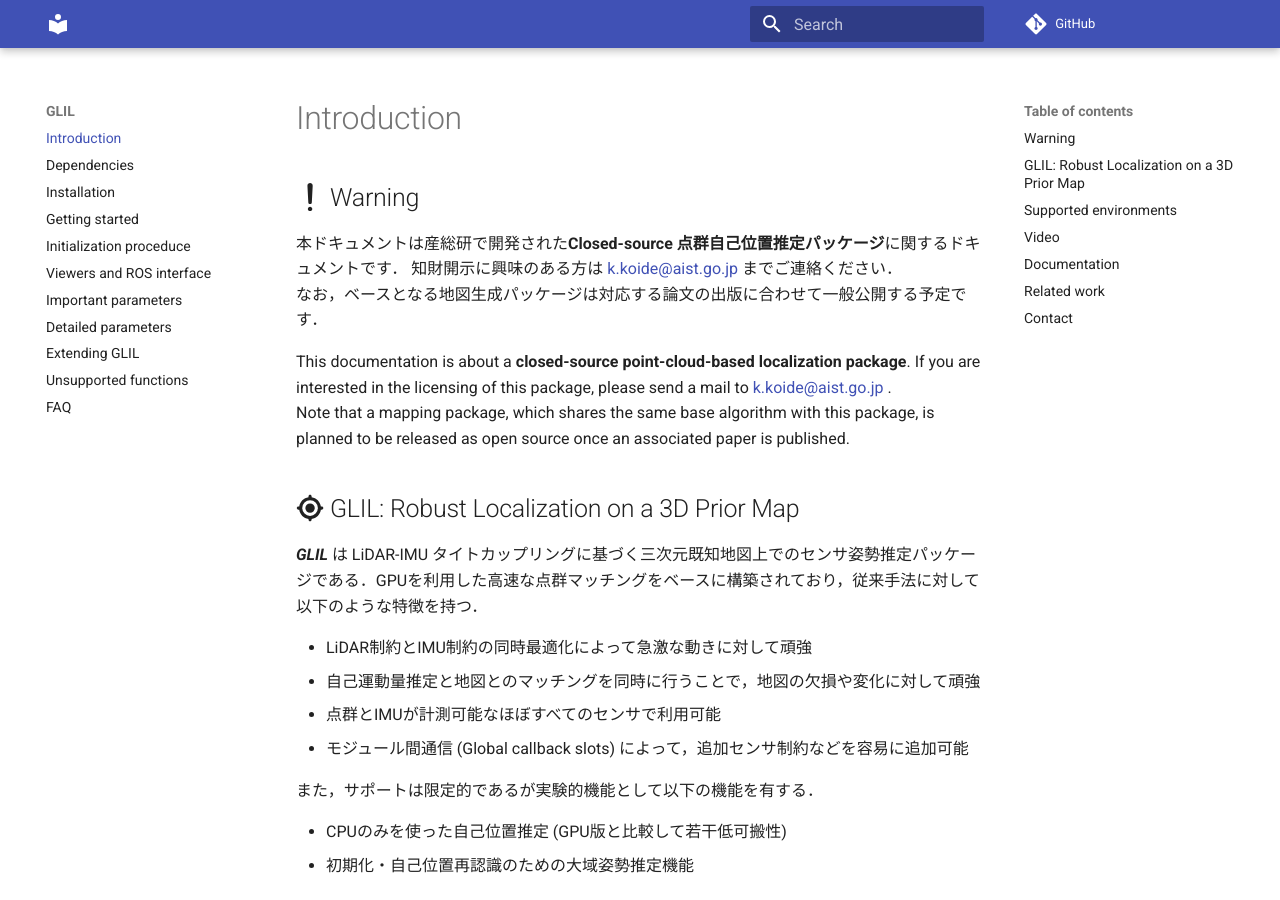
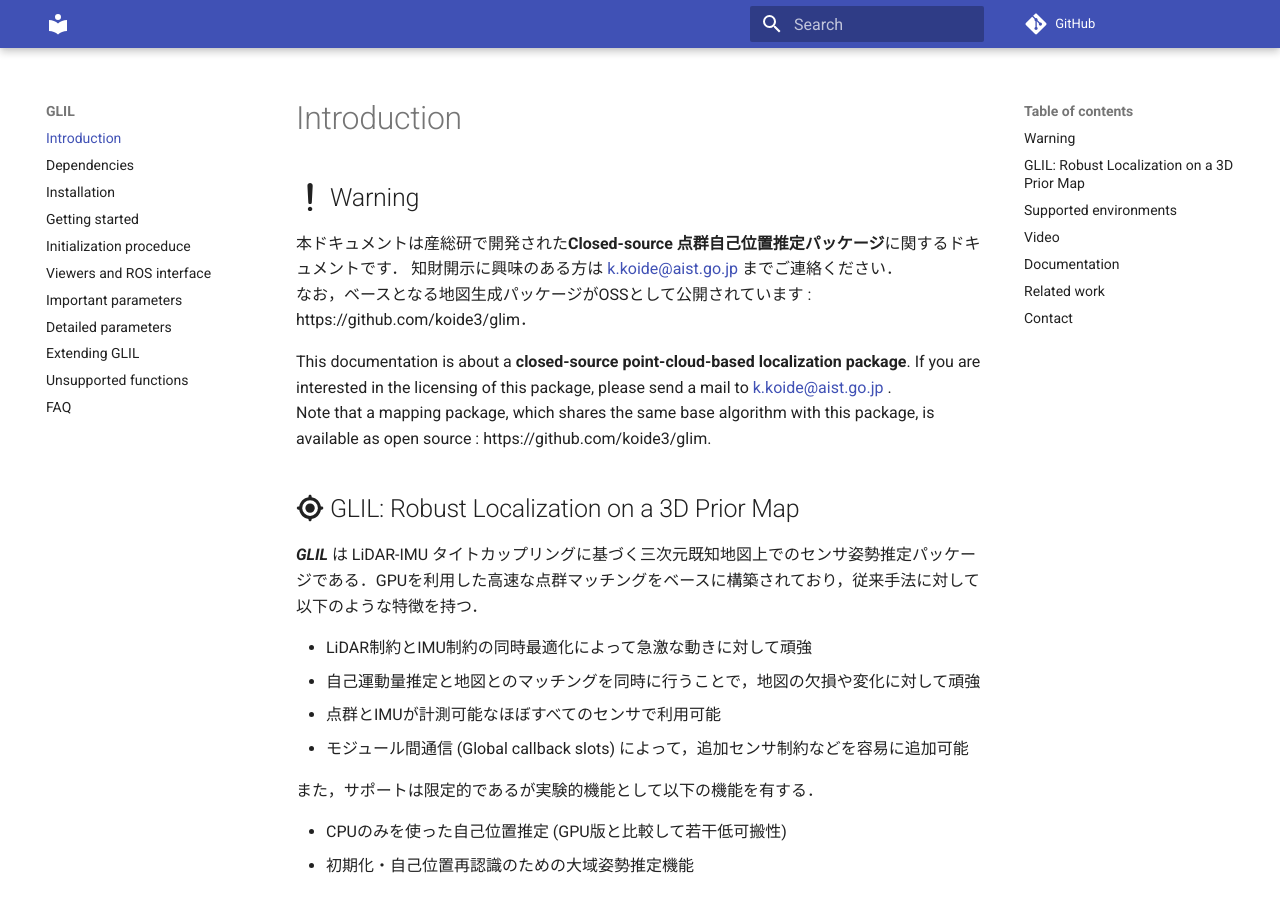
Before and after one commit to koide3/glil_pubdoc, an MkDocs documentation site: the page built from docs/index.md, in a window 1280 px wide and 900 px high. Built offline with MkDocs 1.6.1 and Material for MkDocs 9.7.7, drawn with Linux system fonts in a browser that asks for light colours; nearby versions of some CDN libraries; comment, search, counter and statistics services are not loaded.

Commit message:
add glim link

```diff
--- a/docs/index.md
+++ b/docs/index.md
@@ -3,10 +3,10 @@
 ## :fontawesome-solid-exclamation: Warning
 
 本ドキュメントは産総研で開発された**Closed-source 点群自己位置推定パッケージ**に関するドキュメントです． 知財開示に興味のある方は [k.koide@aist.go.jp](k.koide@aist.go.jp) までご連絡ください．
-なお，ベースとなる地図生成パッケージは対応する論文の出版に合わせて一般公開する予定です．
+なお，ベースとなる地図生成パッケージがOSSとして公開されています : https://github.com/koide3/glim．
 
 This documentation is about a **closed-source point-cloud-based localization package**. If you are interested in the licensing of this package, please send a mail to [k.koide@aist.go.jp](k.koide@aist.go.jp) .
-Note that a mapping package, which shares the same base algorithm with this package, is planned to be released as open source once an associated paper is published.
+Note that a mapping package, which shares the same base algorithm with this package, is available as open source : https://github.com/koide3/glim.
 
 ## :fontawesome-solid-location-crosshairs: GLIL: Robust Localization on a 3D Prior Map
 
```
